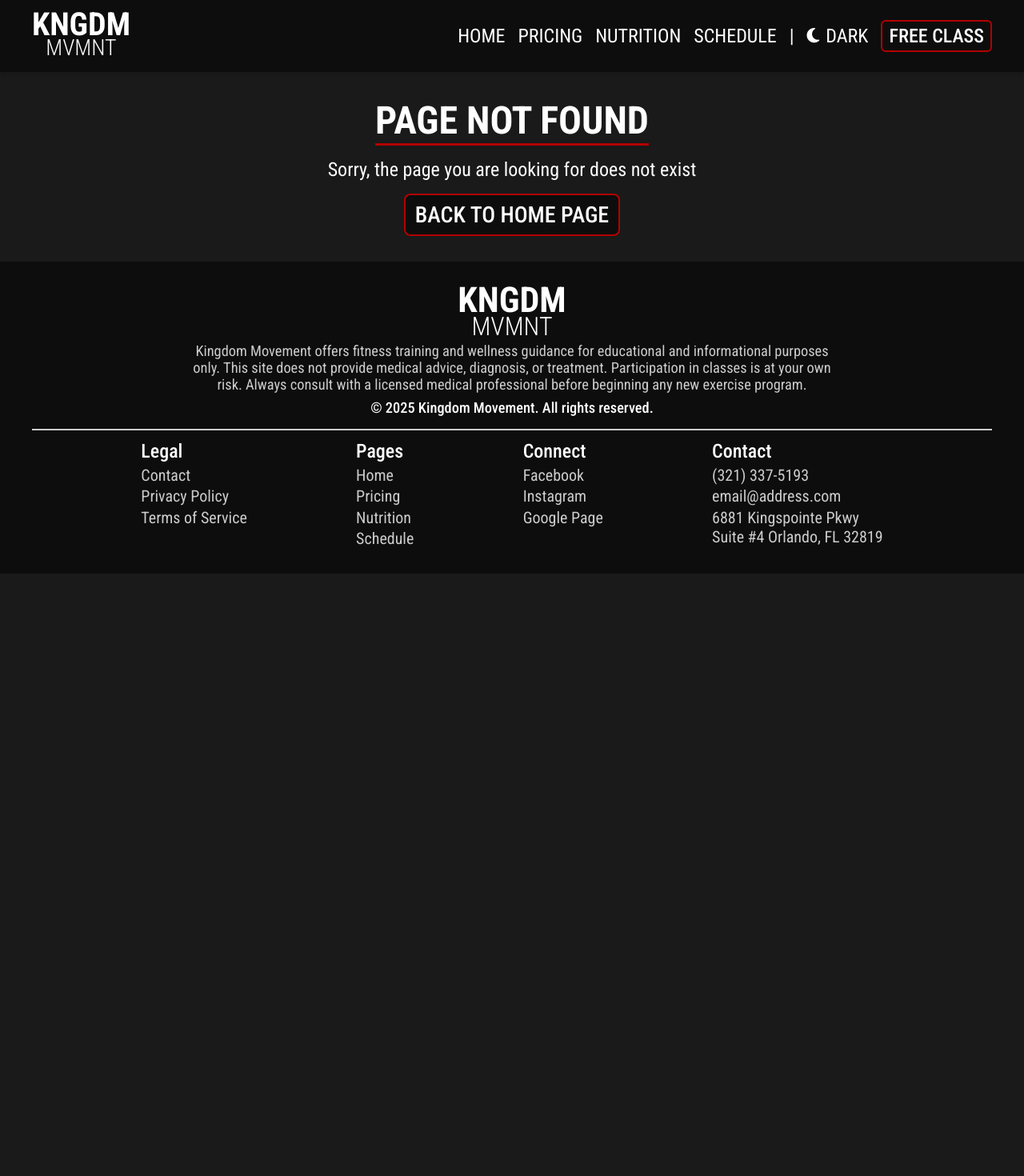
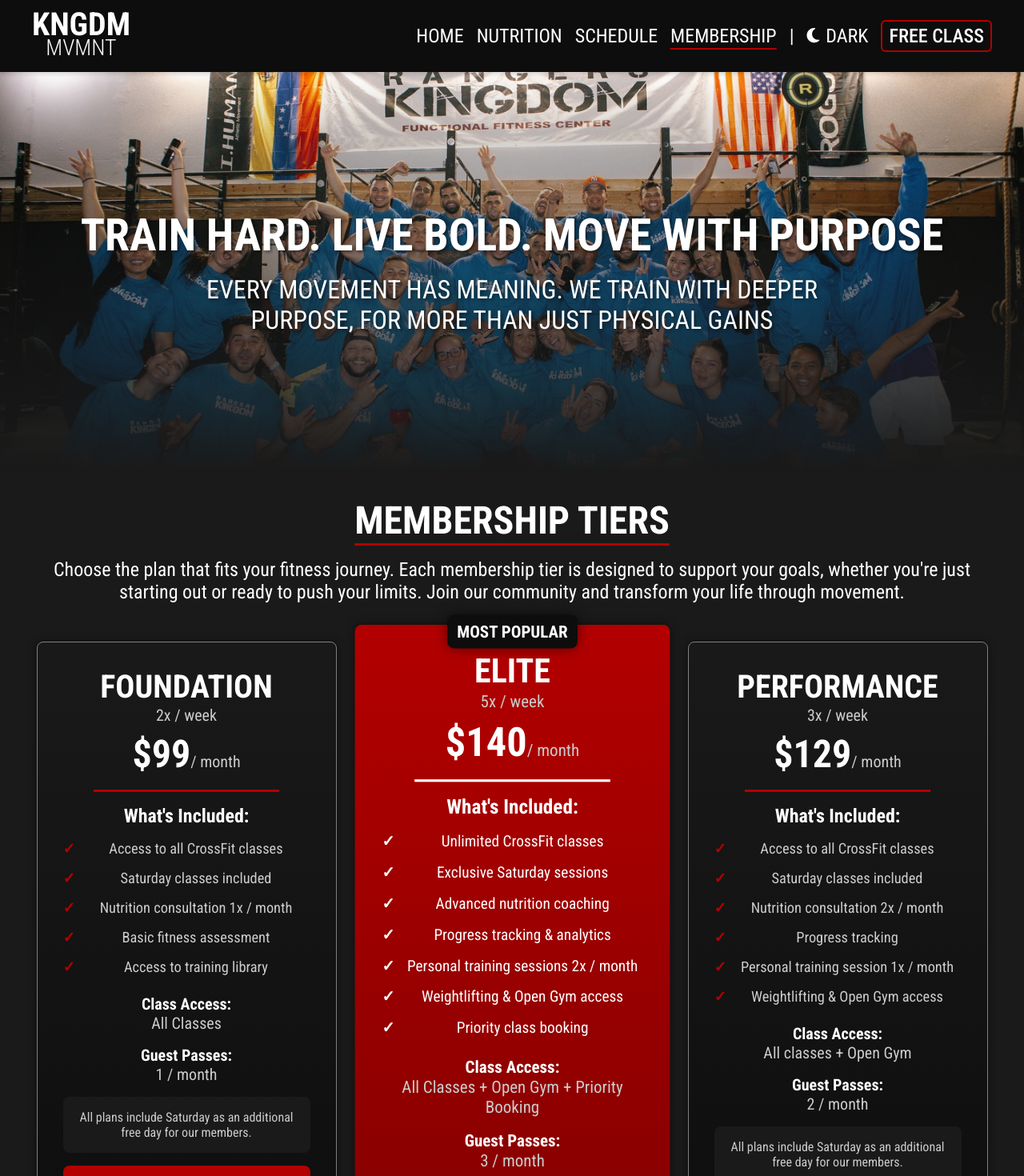
Before and after one commit to gilmerperez/kingdom-movement, a React (Vite) app: page /membership in a window 1280 px wide. Shown: the top 1470 px of the page at 80% size. Before the commit the page ends 800 px from the top, so only its background shows below. Built offline with nearby package versions, Linux system fonts and the light colour scheme.

Commit message:
Changed Pricing page to Membership page

```diff
--- a/src/App.jsx
+++ b/src/App.jsx
@@ -1,9 +1,9 @@
 import Header from "./components/Header/Header";
 import Home from "./pages/Home/Home";
-import Pricing from "./pages/Pricing/Pricing";
 import Nutrition from "./pages/Nutrition/Nutrition";
 import NutritionDetail from "./pages/NutritionDetail/NutritionDetail";
 import Schedule from "./pages/Schedule/Schedule";
+import Membership from "./pages/Membership/Membership";
 import Contact from "./pages/Contact/Contact";
 import PrivacyPolicy from "./pages/PrivacyPolicy/PrivacyPolicy";
 import TermsOfService from "./pages/TermsOfService/TermsOfService";
@@ -18,10 +18,10 @@ function App() {
         <Header />
         <Routes>
           <Route path="/" element={<Home />} />
-          <Route path="/pricing" element={<Pricing />} />
           <Route path="/nutrition" element={<Nutrition />} />
           <Route path="/nutrition/:itemId" element={<NutritionDetail />} />
           <Route path="/schedule" element={<Schedule />} />
+          <Route path="/membership" element={<Membership />} />
           <Route path="/contact" element={<Contact />} />
           <Route path="/privacy-policy" element={<PrivacyPolicy />} />
           <Route path="/terms-of-service" element={<TermsOfService />} />
--- a/src/components/Footer/Footer.jsx
+++ b/src/components/Footer/Footer.jsx
@@ -42,9 +42,9 @@ function Footer() {
               <h5 className={styles.navHeader}>Pages</h5>
               <nav className={styles.navItems}>
                 <NavLink to="/">Home</NavLink>
-                <NavLink to="/pricing">Pricing</NavLink>
                 <NavLink to="/nutrition">Nutrition</NavLink>
                 <NavLink to="/schedule">Schedule</NavLink>
+                <NavLink to="/membership">Membership</NavLink>
               </nav>
             </section>
 
--- a/src/components/Header/Header.jsx
+++ b/src/components/Header/Header.jsx
@@ -86,12 +86,6 @@ function Header() {
                 HOME
               </NavLink>
               <NavLink
-                to="/pricing"
-                className={({ isActive }) => `${styles.navLink} ${isActive ? styles.activeLink : ""}`}
-              >
-                PRICING
-              </NavLink>
-              <NavLink
                 to="/nutrition"
                 className={({ isActive }) => `${styles.navLink} ${isActive ? styles.activeLink : ""}`}
               >
@@ -102,6 +96,12 @@ function Header() {
                 className={({ isActive }) => `${styles.navLink} ${isActive ? styles.activeLink : ""}`}
               >
                 SCHEDULE
+              </NavLink>
+              <NavLink
+                to="/membership"
+                className={({ isActive }) => `${styles.navLink} ${isActive ? styles.activeLink : ""}`}
+              >
+                MEMBERSHIP
               </NavLink>
             </nav>
 
@@ -148,14 +148,14 @@ function Header() {
           <NavLink to="/" onClick={toggleMenu}>
             HOME
           </NavLink>
-          <NavLink to="/pricing" onClick={toggleMenu}>
-            PRICING
-          </NavLink>
           <NavLink to="/schedule" onClick={toggleMenu}>
             SCHEDULE
           </NavLink>
           <NavLink to="/nutrition" onClick={toggleMenu}>
             NUTRITION
+          </NavLink>
+          <NavLink to="/membership" onClick={toggleMenu}>
+            MEMBERSHIP
           </NavLink>
 
           {/* Dropdown free class button */}
--- a/src/components/HomeCTA/HomeCTA.jsx
+++ b/src/components/HomeCTA/HomeCTA.jsx
@@ -35,7 +35,7 @@ const HomeCTA = () => {
       </p>
 
       {/* CTA Button */}
-      <Link to="/pricing" className={styles.joinButton}>
+      <Link to="/membership" className={styles.joinButton}>
         JOIN NOW
       </Link>
     </section>
--- a/src/pages/Pricing/Pricing.jsx
+++ b/src/pages/Membership/Membership.jsx
@@ -1,13 +1,13 @@
-import styles from "./Pricing.module.css";
+import styles from "./Membership.module.css";
 import { useEffect, useState } from "react";
-import pricingData from "../../data/pricing.json";
+import membershipData from "../../data/membership.json";
 import Banner from "../../components/Banner/Banner";
 
-function Pricing() {
+function Membership() {
   // Set Page Title
   useEffect(() => {
-    document.title = "Kingdom Movement | Pricing";
-    setMemberships(pricingData.memberships);
+    document.title = "Kingdom Movement | Membership";
+    setMemberships(membershipData.memberships);
   }, []);
 
   const [memberships, setMemberships] = useState([]);
@@ -25,7 +25,7 @@ function Pricing() {
       />
 
       <main>
-        <section className={styles.pricingContainer}>
+        <section className={styles.membershipContainer}>
           {/* Heading */}
           <h1 className={styles.heading}>MEMBERSHIP TIERS</h1>
 
@@ -134,4 +134,4 @@ function Pricing() {
   );
 }
 
-export default Pricing;
+export default Membership;
--- a/src/pages/Pricing/Pricing.module.css
+++ b/src/pages/Membership/Membership.module.css
@@ -1,4 +1,4 @@
-.pricingContainer {
+.membershipContainer {
   width: 100%;
   display: flex;
   margin: 0 auto;
--- a/src/pages/PrivacyPolicy/PrivacyPolicy.jsx
+++ b/src/pages/PrivacyPolicy/PrivacyPolicy.jsx
@@ -41,29 +41,29 @@ function PrivacyPolicy() {
               strive to protect your privacy.
             </p>
 
-            {/* Policy Updates */}
+            {/* Policy updates */}
             <p className={styles.policyHeading}>Policy Updates</p>
             <p className={styles.policyText}>
               We may revise this policy occasionally. Updates will always appear on this page. Last updated: {month}{" "}
               {year}.
             </p>
 
-            {/* Purpose of the Site */}
+            {/* Purpose of the site */}
             <p className={styles.policyHeading}>Purpose of the Site</p>
             <p className={styles.policyText}>
               This website serves as an informational platform for our CrossFit studio. It includes details about our
-              programs, pricing, class schedule, and community events. No purchases or account logins are required to
+              nutrition menu, class schedule, and membership tiers. No purchases or account logins are required to
               browse.
             </p>
 
-            {/* Personal Information */}
+            {/* Personal information */}
             <p className={styles.policyHeading}>Personal Information</p>
             <p className={styles.policyText}>
               We do not collect any personal data directly through this website. You can navigate our content without
               providing your name, email, or other personal details.
             </p>
 
-            {/* Cookies and Tracking */}
+            {/* Cookies and analytics */}
             <p className={styles.policyHeading}>Cookies and Analytics</p>
             <p className={styles.policyText}>
               This website does not use cookies, tracking pixels, or third-party analytics tools. We do not track your
--- a/src/pages/TermsOfService/TermsOfService.jsx
+++ b/src/pages/TermsOfService/TermsOfService.jsx
@@ -40,14 +40,14 @@ function TermsOfService() {
               terms carefully before using our services.
             </p>
 
-            {/* Site Usage */}
+            {/* Site usage */}
             <p className={styles.termsHeading}>Site Usage</p>
             <p className={styles.termsText}>
               This website is intended for general informational purposes related to our CrossFit studio. All content is
               subject to change without notice. Unauthorized use of this site may give rise to a claim for damages.
             </p>
 
-            {/* No Liability */}
+            {/* No liability */}
             <p className={styles.termsHeading}>No Liability</p>
             <p className={styles.termsText}>
               We are not responsible for any loss or damage that may occur from using this website. All information is
@@ -61,11 +61,11 @@ function TermsOfService() {
               of these terms. Last updated: {month} {year}.
             </p>
 
-            {/* Pricing and Scheduling Disclaimer */}
-            <p className={styles.termsHeading}>Pricing and Scheduling Disclaimer</p>
+            {/* Membership and scheduling disclaimers */}
+            <p className={styles.termsHeading}>Membership and Scheduling Disclaimer</p>
             <p className={styles.termsText}>
-              Membership pricing, class schedules, and food menu offerings are subject to change without prior notice.
-              While we strive to keep all information up-to-date, availability and pricing may vary. Please contact our
+              Membership tiers, class schedules, and food menu offerings are subject to change without prior notice.
+              While we strive to keep all information up-to-date, availability and tiers may vary. Please contact our
               team directly for the most current details.
             </p>
           </section>
```
Also changed, not shown: src/data/membership.json (renamed from src/data/pricing.json), 1 other file (tests, documents, lock files or other folders).
